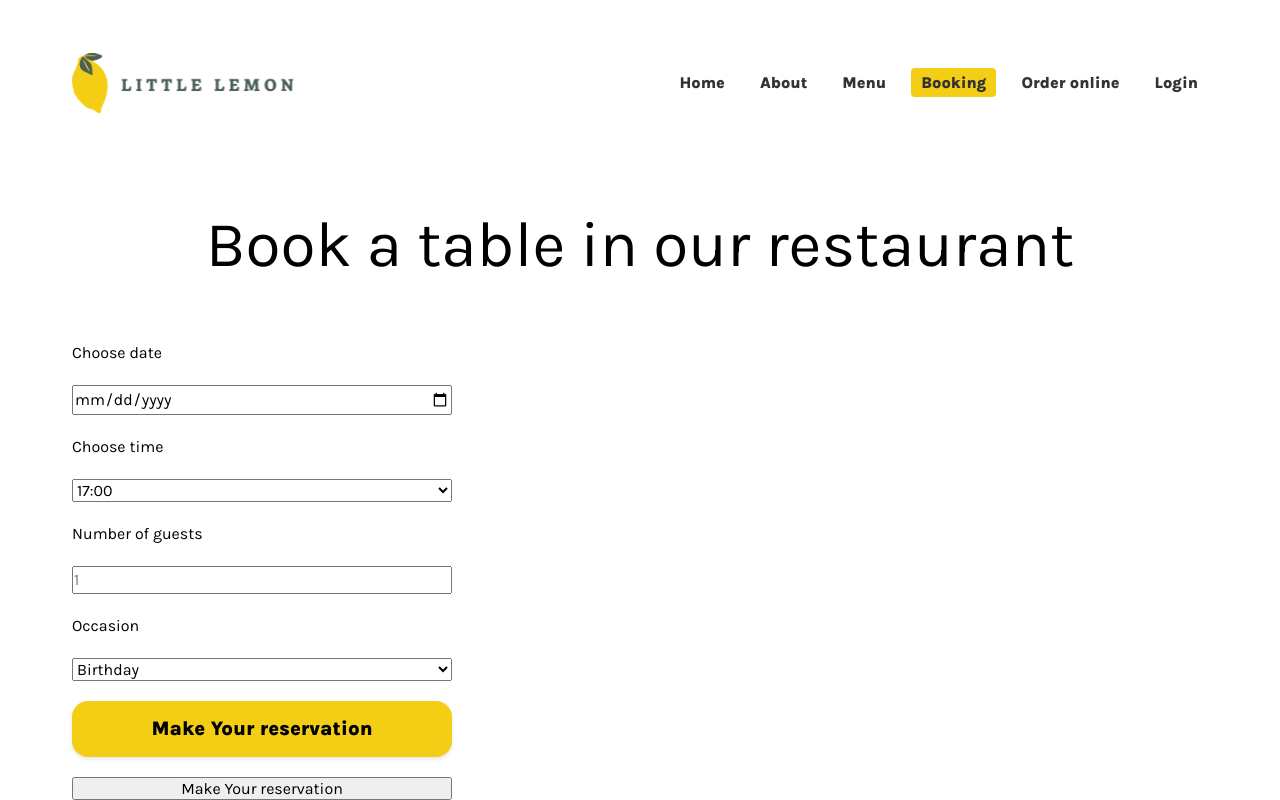
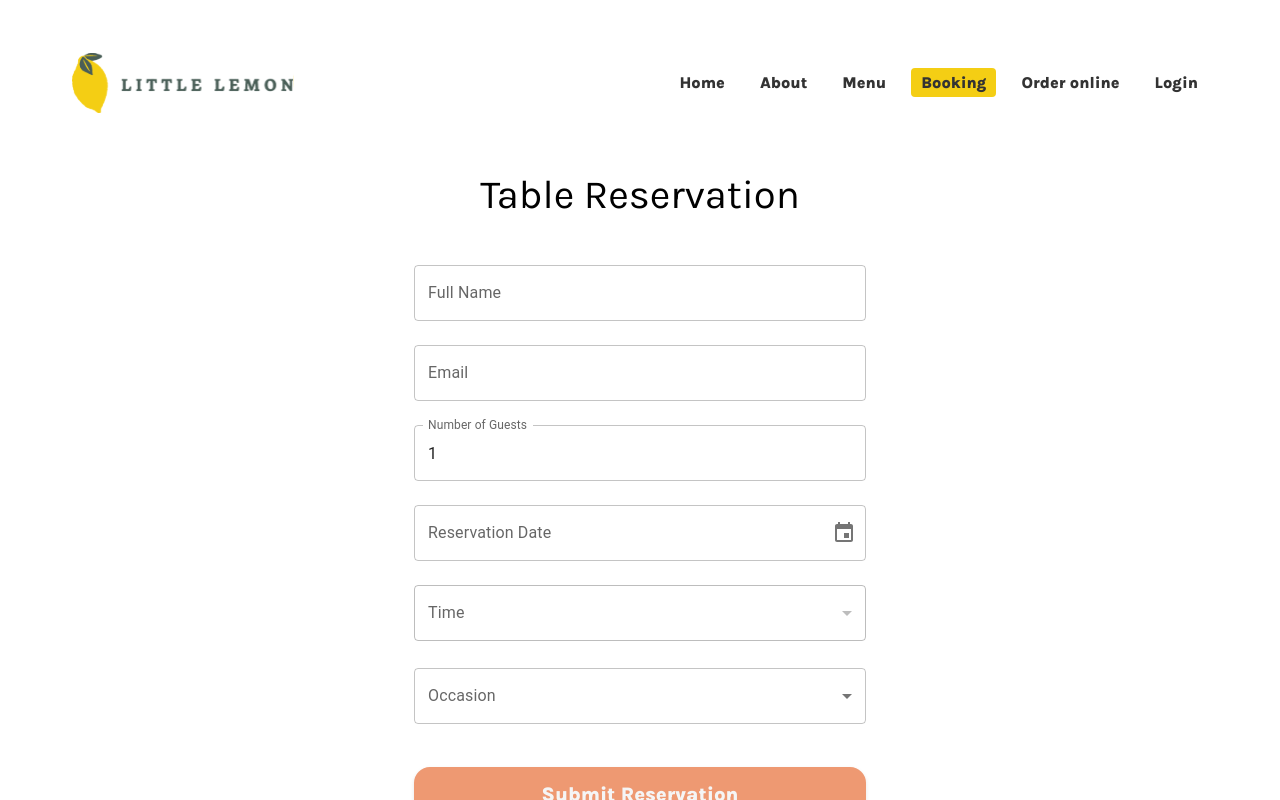
Before and after one commit to just-too-it/capstone, a React (Create React App) app: page / in a window 1280 px wide. Both pictures are taken after a click on the button "Reserve a table". Shown: the top 800 px of the page. Built offline with nearby package versions, Linux system fonts and the light colour scheme.

Commit message:
feat: add booking form

```diff
--- a/public/index.html
+++ b/public/index.html
@@ -15,5 +15,6 @@
   <body>
     <noscript>You need to enable JavaScript to run this app.</noscript>
     <div id="root"></div>
+    <script src="/api.js"></script>
   </body>
 </html>
--- a/src/App.tsx
+++ b/src/App.tsx
@@ -1,6 +1,7 @@
 import { BrowserRouter as Router, Routes, Route } from 'react-router-dom';
 import { Home, ReserveTable } from './pages';
 import { PATHS } from './shared/constants/paths';
+import { Confirm } from './pages/Confirm';
 
 function App() {
   return (
@@ -8,6 +9,7 @@ function App() {
       <Routes>
         <Route path={PATHS.home} element={<Home />} />
         <Route path={PATHS.booking} element={<ReserveTable />} />
+        <Route path={PATHS.confirm} element={<Confirm />} />
       </Routes>
     </Router>
   );
--- /dev/null
+++ b/src/pages/Confirm/styles.module.scss
@@ -0,0 +1,16 @@
+.main {
+    display: flex;
+    flex-direction: column;
+    gap: 2rem;
+    margin-top: 4rem;
+    align-items: center;
+}
+
+.title {
+    text-align: center;
+}
+
+.description {
+    width: 700px;
+    margin: 0 auto;
+}
--- a/src/pages/ReserveTable/index.tsx
+++ b/src/pages/ReserveTable/index.tsx
@@ -1,14 +1,9 @@
-import { useState } from 'react';
 import { Footer, Header } from '../../shared/ui/sections';
 import { BookingForm } from './sections';
 
 import styles from './styles.module.scss';
 
 export const ReserveTable = () => {
-  //TODO: передавать состояние и инфу о свободных столиках в форму бронирования. а обновлять там.
-  // const [availableTimes, dispatch] = useReducer(initializeTimes, updateTimes)
-  // const updateTimes = () => {}
-  //const initializeTimes = () => {}
   return (
     <div className='app-container'>
       <Header />
--- a/src/pages/ReserveTable/sections/BookingForm/index.tsx
+++ b/src/pages/ReserveTable/sections/BookingForm/index.tsx
@@ -1,32 +1,270 @@
+import { useEffect, useState } from 'react';
+import { useFormik } from 'formik';
+import * as yup from 'yup';
+import {
+  TextField,
+  MenuItem,
+  Select,
+  FormControl,
+  InputLabel,
+  FormHelperText,
+  Box,
+  CircularProgress,
+} from '@mui/material';
+import { DatePicker } from '@mui/x-date-pickers/DatePicker';
+import { LocalizationProvider } from '@mui/x-date-pickers/LocalizationProvider';
+import { AdapterDayjs } from '@mui/x-date-pickers/AdapterDayjs';
+import dayjs, { Dayjs } from 'dayjs';
+
+import styles from './styles.module.scss';
 import { Button } from '../../../../shared/ui/components';
-import styles from './styles.module.scss';
+import { useNavigate } from 'react-router-dom';
+import { PATHS } from '../../../../shared/constants/paths';
+
+declare global {
+  interface Window {
+    fetchAPI: (date: Date) => string[];
+    submitAPI: (formData: any) => true;
+  }
+}
+
+interface BookingFormValues {
+  name: string;
+  email: string;
+  guests: number;
+  date: Dayjs | null;
+  time: string;
+  occasion: string;
+}
+
+const occasions = ['Birthday', 'Anniversary', 'Wedding', 'Business', 'Other'];
+
+const validationSchema = yup.object({
+  name: yup.string().required('Name is required'),
+  email: yup.string().email('Invalid email').required('Email is required'),
+  guests: yup
+    .number()
+    .min(1, 'At least 1 guest')
+    .max(10, 'Max 10 guests')
+    .required('Number of guests is required'),
+  date: yup.mixed().required('Date is required'),
+  time: yup.string().required('Time is required'),
+  occasion: yup.string().required('Occasion is required'),
+});
 
 export const BookingForm = () => {
+  const navigate = useNavigate();
+  const [timeSlots, setTimeSlots] = useState<string[]>([]);
+  const [loadingTimeSlots, setLoadingTimeSlots] = useState(false);
+  const [loadingSubmit, setLoadingSubmit] = useState(false);
+  const [isBookingConfirmed, setIsBookingConfirmed] = useState(false);
+
+  const submitData = async (values: BookingFormValues) => {
+    const submissionData = {
+      ...values,
+      date: values.date?.format('YYYY-MM-DD'),
+    };
+    setLoadingSubmit(true);
+    try {
+      const result = await new Promise<boolean>(resolve => {
+        setTimeout(() => {
+          resolve(window.submitAPI(submissionData));
+        }, 2000);
+      });
+      setIsBookingConfirmed(result);
+    } catch (error) {
+      console.error('Error result:', error);
+    } finally {
+      setLoadingSubmit(false);
+    }
+  };
+
+  const formik = useFormik<BookingFormValues>({
+    initialValues: {
+      name: '',
+      email: '',
+      guests: 1,
+      date: null,
+      time: '',
+      occasion: '',
+    },
+    validationSchema,
+    onSubmit: submitData,
+  });
+
+  const fetchTimeSlots = async (date: Dayjs) => {
+    setLoadingTimeSlots(true);
+    setTimeSlots([]);
+
+    try {
+      const availableTimes = await new Promise<string[]>(resolve => {
+        setTimeout(() => {
+          resolve(window.fetchAPI(date.toDate()));
+        }, 2000);
+      });
+
+      setTimeSlots(availableTimes);
+    } catch (error) {
+      console.error('Error fetching times:', error);
+    } finally {
+      setLoadingTimeSlots(false);
+    }
+  };
+
+  const handleDateChange = (date: Dayjs | null) => {
+    formik.setFieldValue('date', date);
+    formik.setFieldValue('time', '');
+
+    if (date) {
+      fetchTimeSlots(date);
+    } else {
+      setTimeSlots([]);
+    }
+  };
+
+  useEffect(() => {
+    if (isBookingConfirmed) {
+      navigate(PATHS.confirm);
+    }
+  }, [isBookingConfirmed]);
+
   return (
     <main>
-      <h1 className={styles.title}>Book a table in our restaurant</h1>
-      <form className={styles.form}>
-        <label htmlFor='res-date'>Choose date</label>
-        <input type='date' id='res-date' />
-        <label htmlFor='res-time'>Choose time</label>
-        <select id='res-time '>
-          <option>17:00</option>
-          <option>18:00</option>
-          <option>19:00</option>
-          <option>20:00</option>
-          <option>21:00</option>
-          <option>22:00</option>
-        </select>
-        <label htmlFor='guests'>Number of guests</label>
-        <input type='number' placeholder='1' min='1' max='10' id='guests' />
-        <label htmlFor='occasion'>Occasion</label>
-        <select id='occasion'>
-          <option>Birthday</option>
-          <option>Anniversary</option>
-        </select>
-        <Button onClick={() => {}}>Make Your reservation</Button>
-        <input type='submit' value='Make Your reservation' />
-      </form>
+      <h2 className={styles.title}>Table Reservation</h2>
+      <LocalizationProvider dateAdapter={AdapterDayjs}>
+        <Box
+          component='form'
+          onSubmit={formik.handleSubmit}
+          sx={{ maxWidth: 500, mx: 'auto', p: 3 }}>
+          <TextField
+            fullWidth
+            id='name'
+            name='name'
+            label='Full Name'
+            value={formik.values.name}
+            onChange={formik.handleChange}
+            error={formik.touched.name && Boolean(formik.errors.name)}
+            helperText={formik.touched.name && formik.errors.name}
+            margin='normal'
+          />
+
+          <TextField
+            fullWidth
+            id='email'
+            name='email'
+            label='Email'
+            type='email'
+            value={formik.values.email}
+            onChange={formik.handleChange}
+            error={formik.touched.email && Boolean(formik.errors.email)}
+            helperText={formik.touched.email && formik.errors.email}
+            margin='normal'
+          />
+
+          <TextField
+            fullWidth
+            id='guests'
+            name='guests'
+            label='Number of Guests'
+            type='number'
+            inputProps={{ min: 1, max: 10 }}
+            value={formik.values.guests}
+            onChange={formik.handleChange}
+            error={formik.touched.guests && Boolean(formik.errors.guests)}
+            helperText={formik.touched.guests && formik.errors.guests}
+            margin='normal'
+          />
+
+          <DatePicker
+            label='Reservation Date'
+            value={formik.values.date}
+            onChange={handleDateChange}
+            minDate={dayjs()}
+            slotProps={{
+              textField: {
+                fullWidth: true,
+                margin: 'normal',
+                error: formik.touched.date && Boolean(formik.errors.date),
+                helperText: formik.touched.date && formik.errors.date,
+              },
+            }}
+          />
+
+          <FormControl
+            fullWidth
+            margin='normal'
+            error={formik.touched.time && Boolean(formik.errors.time)}>
+            {loadingTimeSlots ? (
+              <Box sx={{ display: 'flex', justifyContent: 'center', p: 2 }}>
+                <CircularProgress size={24} />
+              </Box>
+            ) : (
+              <>
+                <InputLabel id='time-label'>Time</InputLabel>
+                <Select
+                  labelId='time-label'
+                  id='time'
+                  name='time'
+                  value={formik.values.time}
+                  onChange={formik.handleChange}
+                  disabled={!formik.values.date || loadingTimeSlots}
+                  label='Time'>
+                  {loadingTimeSlots ? (
+                    <Box sx={{ display: 'flex', justifyContent: 'center', p: 2 }}>
+                      <CircularProgress size={24} />
+                    </Box>
+                  ) : timeSlots.length > 0 ? (
+                    timeSlots.map(slot => (
+                      <MenuItem key={slot} value={slot}>
+                        {slot}
+                      </MenuItem>
+                    ))
+                  ) : (
+                    <MenuItem disabled>
+                      {formik.values.date ? 'No available times' : 'Select date first'}
+                    </MenuItem>
+                  )}
+                </Select>
+              </>
+            )}
+
+            <FormHelperText>{formik.touched.time && formik.errors.time}</FormHelperText>
+          </FormControl>
+
+          <FormControl
+            fullWidth
+            margin='normal'
+            error={formik.touched.occasion && Boolean(formik.errors.occasion)}>
+            <InputLabel id='occasion-label'>Occasion</InputLabel>
+            <Select
+              labelId='occasion-label'
+              id='occasion'
+              name='occasion'
+              value={formik.values.occasion}
+              onChange={formik.handleChange}>
+              {occasions.map(option => (
+                <MenuItem key={option} value={option}>
+                  {option}
+                </MenuItem>
+              ))}
+            </Select>
+            <FormHelperText>{formik.touched.occasion && formik.errors.occasion}</FormHelperText>
+          </FormControl>
+
+          <Button
+            type='submit'
+            disabled={!formik.isValid || !formik.dirty || loadingTimeSlots}
+            className={styles.button}>
+            {loadingSubmit ? (
+              <Box sx={{ display: 'flex', justifyContent: 'center' }}>
+                <CircularProgress size={24} />
+              </Box>
+            ) : (
+              'Submit Reservation'
+            )}
+          </Button>
+        </Box>
+      </LocalizationProvider>
     </main>
   );
 };
--- a/src/pages/ReserveTable/sections/BookingForm/styles.module.scss
+++ b/src/pages/ReserveTable/sections/BookingForm/styles.module.scss
@@ -1,11 +1,8 @@
 .title {
-  margin-top: 2rem;
-  margin-bottom: 3rem;
   text-align: center;
 }
 
-.form {
-  display: grid;
-  max-width: 200px;
-  gap: 20px;
+.button {
+  width: 100%;
+  margin: 2rem 0;
 }
--- a/src/shared/constants/paths.ts
+++ b/src/shared/constants/paths.ts
@@ -3,6 +3,7 @@ export const PATHS = {
   about: '/about',
   menu: '/menu',
   booking: '/booking',
+  confirm: '/confirm',
   orderOnline: '/order-online',
   login: '/login',
 };
--- a/src/shared/ui/components/Button/index.tsx
+++ b/src/shared/ui/components/Button/index.tsx
@@ -1,13 +1,15 @@
+import clsx from 'clsx';
 import styles from './styles.module.scss';
 
-interface ButtonProps {
+interface ButtonProps extends React.ButtonHTMLAttributes<HTMLButtonElement> {
   children: React.ReactNode;
-  onClick: () => void;
+  onClick?: () => void;
+  className?: string;
 }
 
-export const Button = ({ children, onClick }: ButtonProps) => {
+export const Button = ({ children, onClick, className, ...rest }: ButtonProps) => {
   return (
-    <button className={styles.button} onClick={onClick}>
+    <button className={clsx(styles.button, className)} onClick={onClick} {...rest}>
       {children}
     </button>
   );
--- a/src/shared/ui/components/Button/styles.module.scss
+++ b/src/shared/ui/components/Button/styles.module.scss
@@ -29,6 +29,15 @@
     outline: 1px solid $secondary-color-grey;
   }
 
+  &:not(:disabled) {
+    &:hover {
+      background-color: $primary-color-green;
+      color: $secondary-text-color;
+      transform: translateY(-2px);
+      box-shadow: 0 4px 8px rgba(0, 0, 0, 0.15);
+      outline: 1px solid $secondary-color-grey;
+    }
+
     &:active {
       transform: translateY(1px);
       box-shadow: 0 1px 2px rgba(0, 0, 0, 0.1);
@@ -38,12 +47,16 @@
       outline: 2px solid $secondary-color-dark;
       outline-offset: 2px;
     }
+  }
 
   &:disabled {
     background-color: $secondary-color-pink;
     color: $secondary-text-color;
     cursor: not-allowed;
+    transition: none;
+    transform: none;
   }
+
 
   @media (min-width: $breakpoint-tablet) {
     width: 380px;
```
Also changed, not shown: package.json (+10 -1 lines), public/api.js (added, +8 -0 lines), src/pages/Confirm/index.tsx (added, +30 -0 lines), 1 other file (tests, documents, lock files or other folders). Lines whose indentation alone changed are shown as unchanged.
